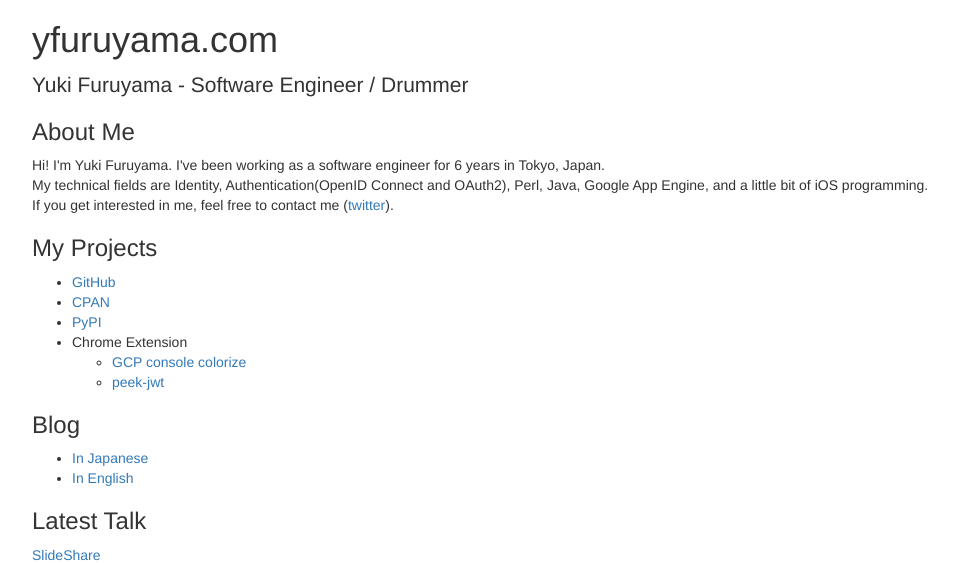
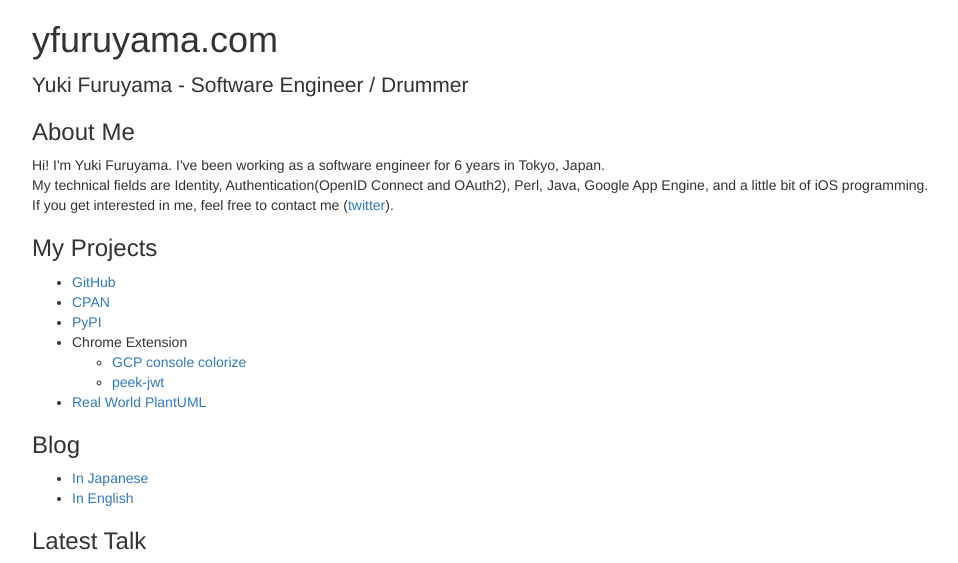
Before and after one commit to yfuruyama/yfuruyama.com, a plain HTML site: page index.html in a window 1280 px wide. Shown: the top 563 px of the page, without its empty margins (38-996 px from the left). Drawn offline with nearby package versions, Linux system fonts and the light colour scheme.

Commit message:
add site

```diff
--- a/index.html
+++ b/index.html
@@ -30,6 +30,7 @@
             <li><a href="https://chrome.google.com/webstore/detail/peek-jwt/ghmnmenmcaodjbjmknekafajeemcinnb">peek-jwt</a></li>
           </ul>
         </li>
+        <li><a href="https://real-world-plantuml.com">Real World PlantUML</a></li>
       </ul>
       <h3>Blog</h3>
       <ul>
```
